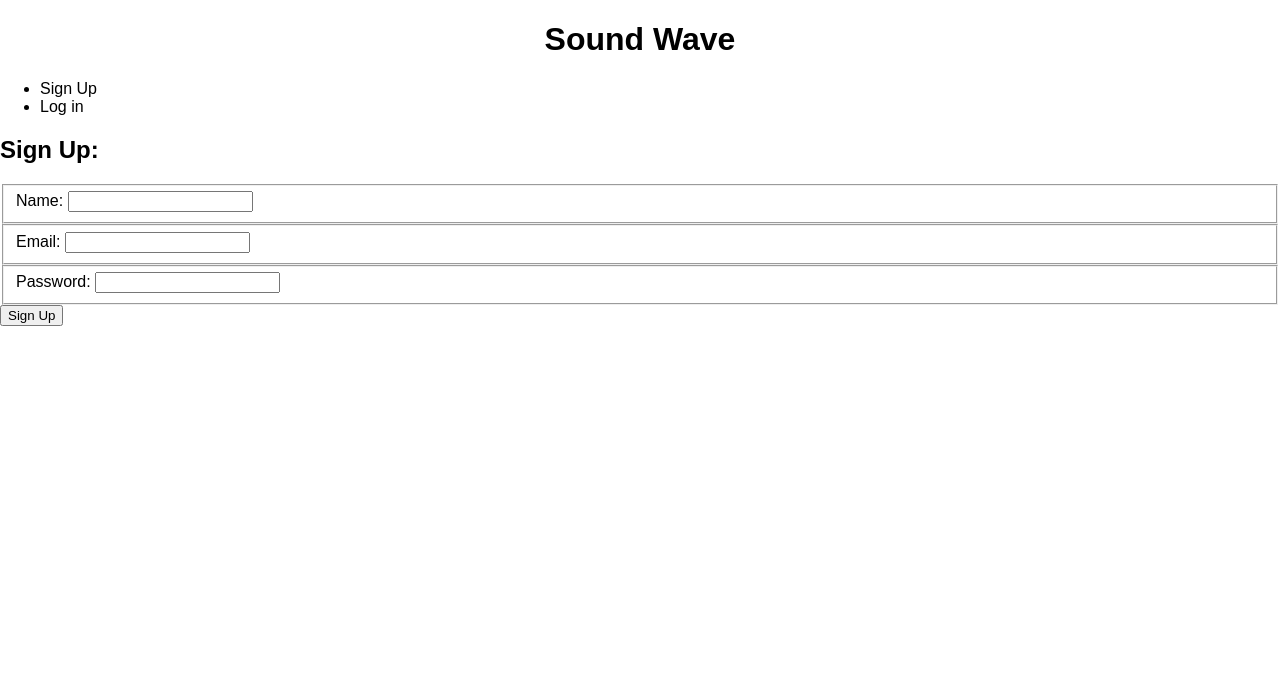
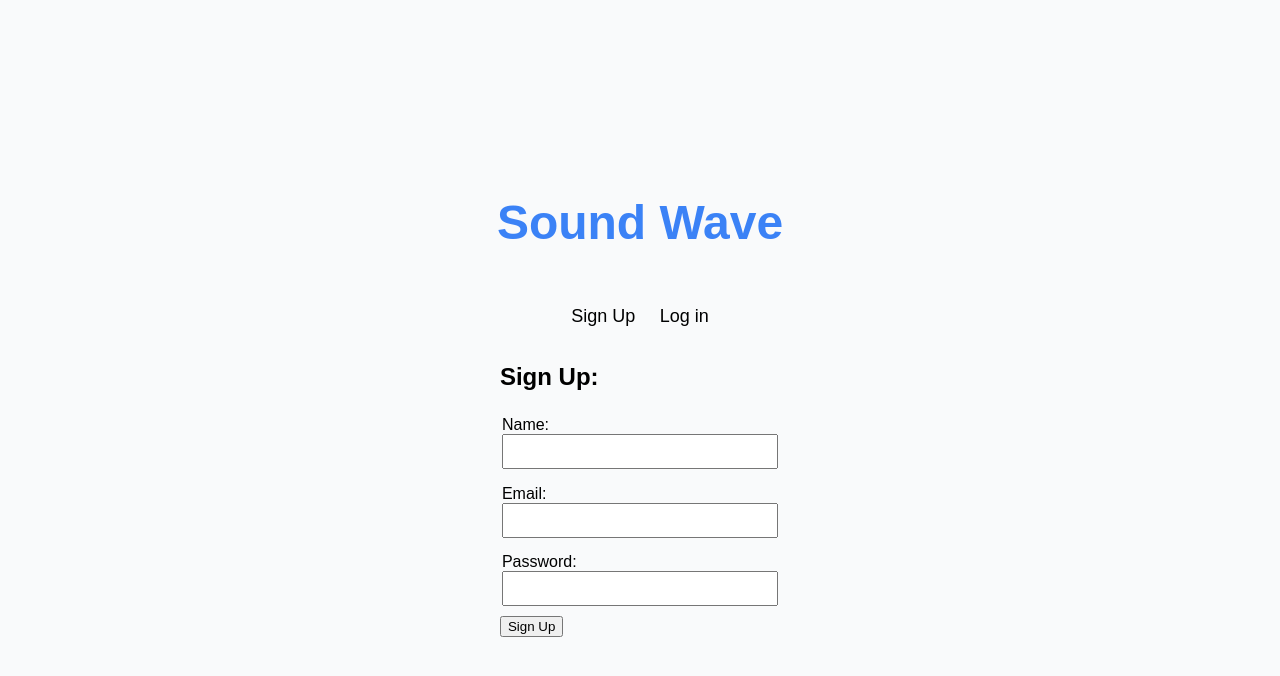
Before and after one commit to vanshaz12/SoundWave, a website: page client/index.html in a window 1280 px wide. Both pictures are taken after a click on the item "Sign Up". Drawn offline with nearby package versions, Linux system fonts and the light colour scheme; no server answers.

Commit message:
added some css

```diff
--- a/client/css/style.css
+++ b/client/css/style.css
@@ -1,44 +1,72 @@
-/* style.css */
+* {
+  box-sizing: border-box;
+}
 
 body {
-    font-family: Arial, sans-serif;
-    margin: 0;
-    padding: 0;
-  }
+  margin: 0 2rem;
+}
 
-  h1 {
-    text-align: center;
-  }
+form {
+  max-width: 700px;
+  margin: 0 auto;
+}
 
-  .navbar {
-    background-color: #333;
-    color: #fff;
-    padding: 10px;
-  }
+form fieldset {
+  border: none;
+  padding-left: 0;
+  padding-right: 0;
+}
 
-  .navbar ul {
-    list-style-type: none;
-    margin: 0;
-    padding: 0;
-  }
+form input,
+form textarea {
+  padding: 0.5rem;
+  width: 100%;
+}
+body {
+  display: flex;
+  flex-direction: column;
+  align-items: center;
+  justify-content: center;
+  height: 100vh;
+  margin: 0;
+  background-color: #f9fafb;
+  font-family: Arial, sans-serif;
+}
 
-  .navbar li {
-    display: inline-block;
-    margin-right: 10px;
-  }
+h1 {
+  color: #3b82f6;
+  font-size: 48px;
+  margin-bottom: 20px;
+  text-align: center;
+}
 
-  .navbar li:last-child {
-    margin-right: 0;
-  }
+.header-nav {
+  margin-top: 20px;
+  text-align: center;
+}
 
-  .navbar a {
-    color: #fff;
-    text-decoration: none;
-    padding: 5px 10px;
-  }
+.header-nav ul {
+  list-style: none;
+  padding: 0;
+}
 
-  .container {
-    max-width: 800px;
-    margin: 0 auto;
-    padding: 20px;
-  }
+.header-nav li {
+  display: inline-block;
+  margin: 0 10px;
+  font-size: 18px;
+}
+
+.header-nav li a {
+  display: inline-block;
+  padding: 10px 20px;
+  background-color: #3b82f6;
+  color: white;
+  text-decoration: none;
+  border-radius: 5px;
+  font-weight: bold;
+  transition: background-color 0.3s;
+}
+
+.header-nav li a:hover {
+  background-color: #f59e0b;
+}
--- a/client/js/components/homePage.js
+++ b/client/js/components/homePage.js
@@ -2,6 +2,7 @@ function renderHomePage() {
   const pageElement = document.querySelector('#page');
   pageElement.innerHTML = `
     <h2>Welcome, ${state.loggedInUser}</h2>
+    <button onclick="renderHomePage()">Home</button>
     <div>
       <input type="text" id="searchInput" placeholder="Search">
       <button id="searchButton">Search</button>
```
